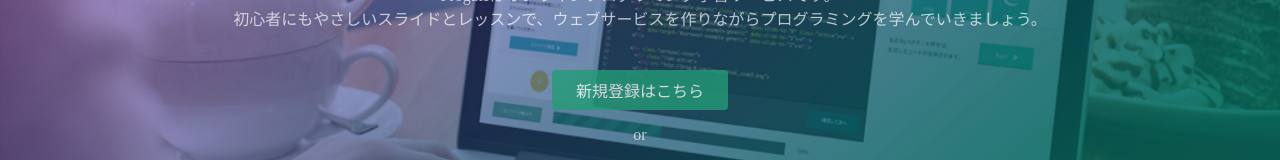
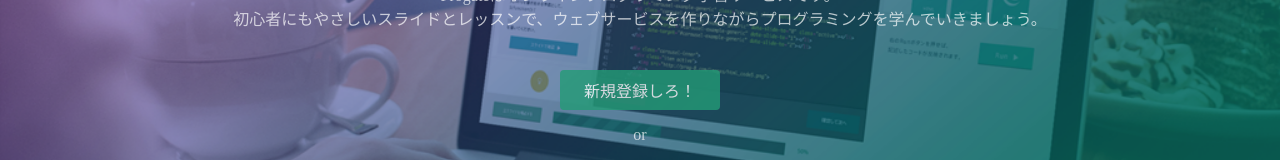
Before and after one commit to japansika/sample, a plain HTML site: page index.html in a window 1280 px wide. Shown: the part 362-522 px from the top of the page. Drawn offline with Linux system fonts and the light colour scheme.

Commit message:
Update index.html

```diff
--- a/index.html
+++ b/index.html
@@ -26,7 +26,7 @@
       <h1>LEARN TO CODE.<br>LEARN TO BE CREATIVE.</h1>
       <p>Progateはオンラインプログラミング学習サービスです。<br>初心者にもやさしいスライドとレッスンで、ウェブサービスを作りながらプログラミングを学んでいきましょう。</p>
       <div class="btn-wrapper">
-        <a href="#" class="btn signup">新規登録はこちら</a>
+        <a href="#" class="btn signup">新規登録しろ！</a>
         <p>or</p>
         <a href="#" class="btn facebook"><span class="fa fa-facebook"></span>Facebookで登録</a>
         <a href="#" class="btn twitter"><span class="fa fa-twitter"></span>Twitterで登録</a>
```
